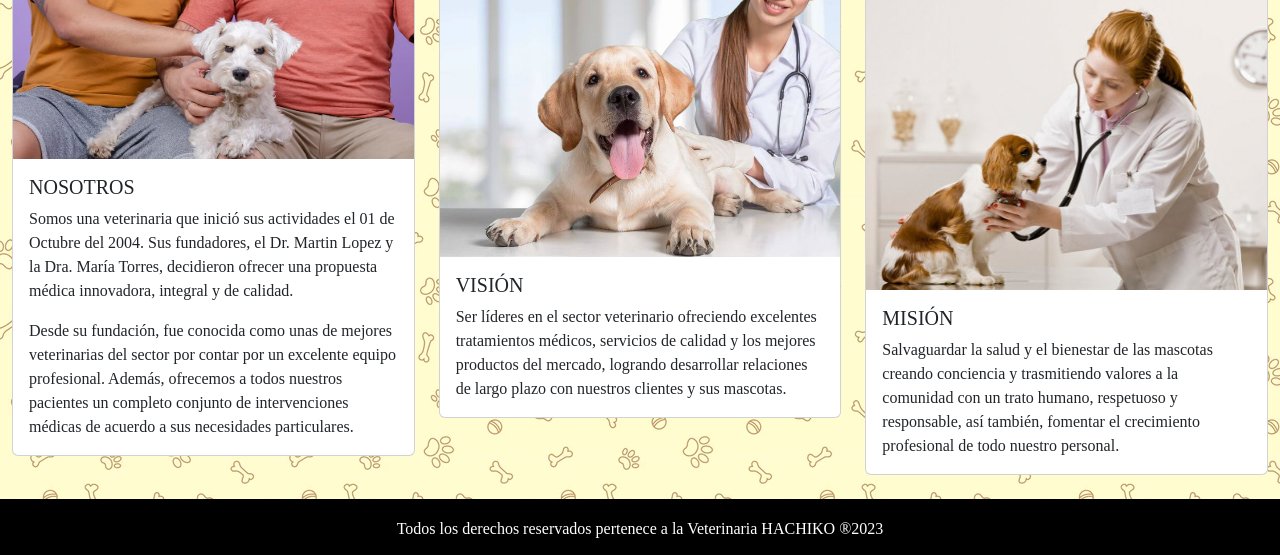
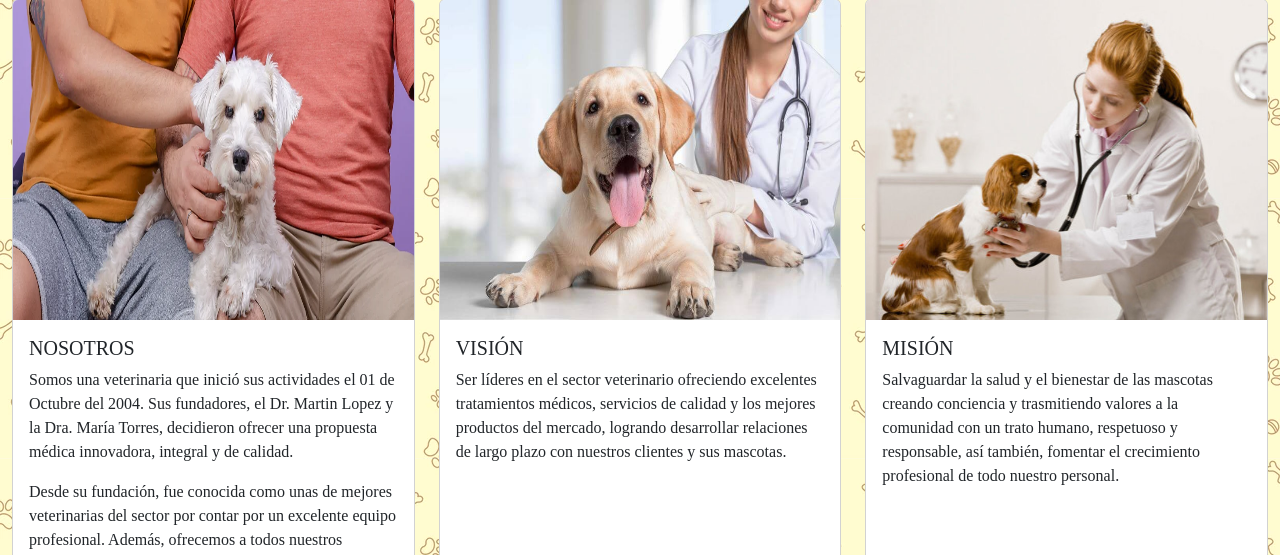
Before and after one commit to Anthony-1991/git_practica_final_git, a plain HTML site: page pages/nosotros.html in a window 1280 px wide. Shown: the part 61-616 px from the top of the page. Drawn offline with Linux system fonts and the light colour scheme; a web font is replaced by a local one.

Commit message:
modiifcacion nosotros

```diff
--- a/css/styles.css
+++ b/css/styles.css
@@ -207,6 +207,15 @@ padding-left: 0px;
     line-height: 50px;
     color: black;
     text-align: center;
+}
+
+
+.contenedor-nosotros{
+    margin-top: 10px;
+}
+
+.imagen-nosotros{
+    height: 40vh;
 }
 
 .main-servicio {  display: grid;
@@ -584,7 +593,6 @@ svg circle {
           "footer";
       }
 
-
     .footer{
         grid-area: footer;
         height: 100%;
@@ -603,6 +611,8 @@ svg circle {
           "footer";
       }
 
+
+
     .footer{
         grid-area: footer;
         margin-bottom: 0px;
@@ -612,6 +622,9 @@ svg circle {
 
 
 @media (min-width:576px){
+
+
+
     .main-servicio {  display: grid;
         grid-template-columns: 1fr 1fr 1fr;
         grid-template-rows: 50px 4fr 1fr;
@@ -626,6 +639,8 @@ svg circle {
           "servicio-baño servicio-clinicaveterinaria servicio-hospedaje"
           "botoncontacto-servicio botoncontacto-servicio botoncontacto-servicio";
       }
+
+
 
     .subtitulo-servicio{
         grid-area: subtitulo-servicio;
@@ -688,7 +703,35 @@ svg circle {
     }
 }
 
+@media (min-width:768px){
+    .tarjeta-nosotros{
+        min-height: 830px;
+    }
+}
 
+/* @media (min-width:806px){
+    .tarjeta-nosotros{
+        min-height: 860px;
+    }
+}
+
+@media (min-width:839px){
+    .tarjeta-nosotros{
+        min-height: 830px;
+    }
+}
+
+@media (min-width:877px){
+    .tarjeta-nosotros{
+        min-height: 810px;
+    }
+}
+
+@media (min-width:912px){
+    .tarjeta-nosotros{
+        min-height: 790px;
+    }
+} */
 
 
 @media (min-width:1024px){
@@ -696,6 +739,9 @@ svg circle {
 	.contenedor-header{
 		width: calc(100vw - 40px);
 	}
+
+
+
 
     nav .menu{
 		position: static;
@@ -714,4 +760,15 @@ svg circle {
     .subtitulo_veterinario{
         font-size: 30px;
     }
+
+    .tarjeta-nosotros{
+        min-height: 710px;
+    }
+
 }
+
+@media (min-width:1200px){
+    .tarjeta-nosotros{
+        min-height: 660px;
+    }
+}
--- a/pages/nosotros.html
+++ b/pages/nosotros.html
@@ -52,10 +52,10 @@
             <main class="main">
                 <div class="container-main">
                     <div class="container-fluid">
-                        <div class="row">
-                            <div class="col col-12 col-sm-6 col-md-4">
-                                <div class="card mb-3">
-                                    <img src="../assets/img/imagendenosotros1.png" class="card-img-top" alt="imagen nosotros">
+                        <div class="row contenedor-nosotros">
+                            <div class="col col-12 col-sm-12 col-md-4">
+                                <div class="card mb-3 tarjeta-nosotros">
+                                    <img src="../assets/img/imagendenosotros1.png" class="card-img-top imagen-nosotros" alt="imagen nosotros">
                                     <div class="card-body">
                                         <h5 class="card-title">NOSOTROS</h5>
                                         <p class="card-text">Somos una veterinaria que inició sus actividades el 01 de Octubre del 2004. Sus fundadores, el Dr. Martin Lopez y la Dra. María Torres, decidieron ofrecer una propuesta médica innovadora, integral y de calidad.</p>
@@ -65,8 +65,8 @@
                             </div>
 
                             <div class="col col-12 col-sm-6 col-md-4">
-                                <div class="card mb-3">
-                                    <img src="../assets/img/imagendenosotros2.png" class="card-img-top" alt="imagen visión">
+                                <div class="card mb-3 tarjeta-nosotros">
+                                    <img src="../assets/img/imagendenosotros2.png" class="card-img-top imagen-nosotros" alt="imagen visión">
                                     <div class="card-body">
                                         <h5 class="card-title">VISIÓN</h5>
                                         <p class="card-text">Ser líderes en el sector veterinario ofreciendo excelentes tratamientos médicos, servicios de calidad y los mejores productos del mercado, logrando desarrollar relaciones de largo plazo con nuestros clientes y sus mascotas.</p>
@@ -75,8 +75,8 @@
                             </div>
 
                             <div class="col col-12 col-sm-6 col-md-4">
-                                <div class="card mb-3">
-                                    <img src="../assets/img/imagendenosotros3.png" class="card-img-top" alt="imagen misión">
+                                <div class="card mb-3 tarjeta-nosotros">
+                                    <img src="../assets/img/imagendenosotros3.png" class="card-img-top imagen-nosotros" alt="imagen misión">
                                     <div class="card-body">
                                         <h5 class="card-title">MISIÓN</h5>
                                         <p class="card-text">Salvaguardar la salud y el bienestar de las mascotas creando conciencia y trasmitiendo valores a la comunidad con un trato humano, respetuoso y responsable, así también, fomentar el crecimiento profesional de todo nuestro personal.</p>
```
